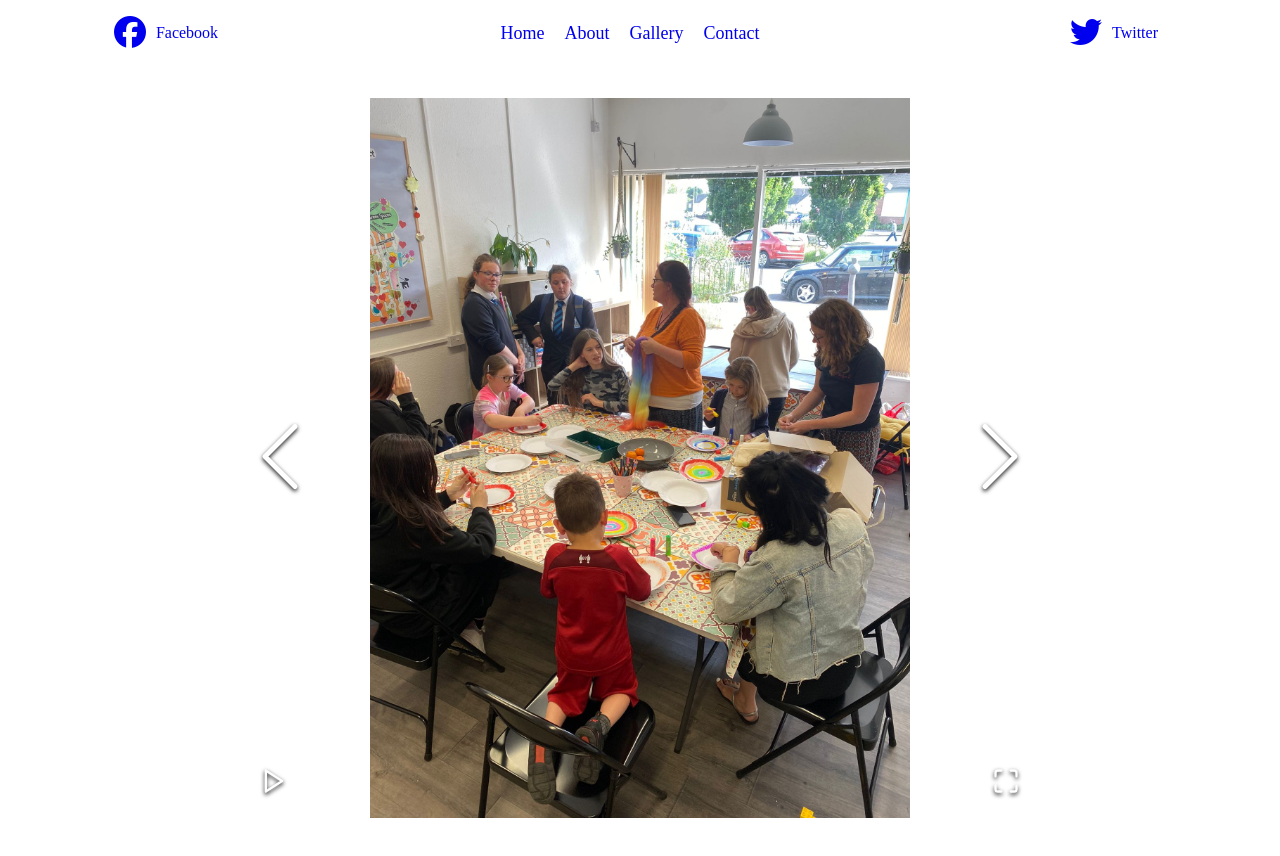
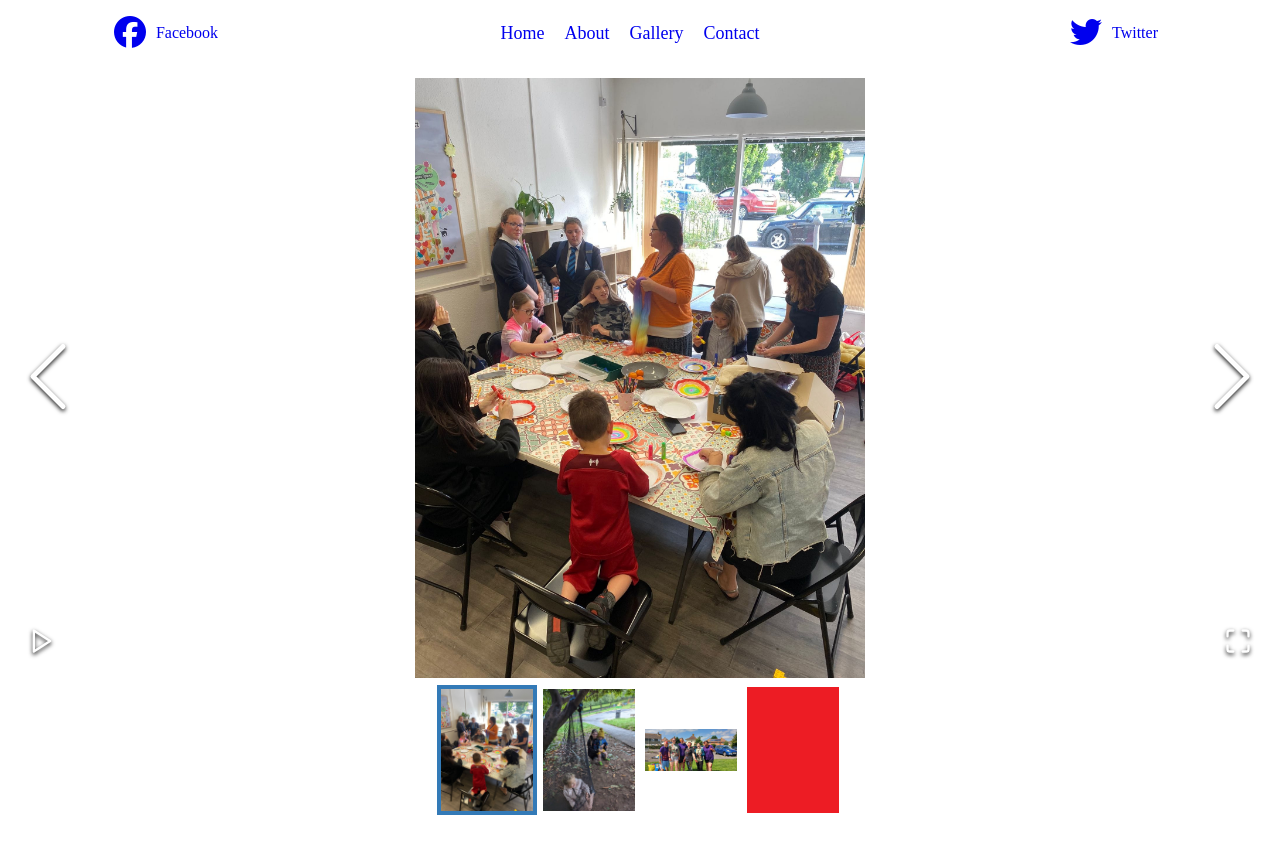
Before and after one commit to jonathan-rose/swan-website, a React (Create React App) app: page /gallery in a window 1280 px wide. Shown: the top 856 px of the page. After the commit the page ends 830 px from the top, so only its background shows below. Built offline with nearby package versions, Linux system fonts and the light colour scheme.

Commit message:
Restrict width and height of gallery images.

```diff
--- a/src/pages/gallery/Gallery.jsx
+++ b/src/pages/gallery/Gallery.jsx
@@ -2,7 +2,7 @@ import './gallery.css';
 import ReactImageGallery from 'react-image-gallery';
 
 const images = require.context('../../../public/images/gallery', true)
-const imageList = images.keys().map(image => ({ original: images(image) }));
+const imageList = images.keys().map(image => ({ original: images(image), thumbnail: (images(image))}));
 
 export default function Gallery() {
   return (
--- a/src/pages/gallery/gallery.css
+++ b/src/pages/gallery/gallery.css
@@ -1,12 +1,19 @@
 @import "~react-image-gallery/styles/css/image-gallery.css";
 
 .image-gallery {
-    display: flex;
-    align-items: center;
-    justify-content: center;
-    height: 100vh;
+    margin-top: 20px;
 }
 
-.image-gallery-content {
-    width: 100vh;
+/* .image-gallery-content {
+
+} */
+
+.image-gallery-image {
+    min-height: 75vh !important;
+    max-height: 75vh !important;
 }
+
+/* .image-gallery-slides {
+    margin-left: 10%;
+    margin-right: 10%;
+} */
```
Also changed, not shown: public/images/gallery/test.bmp (added).
